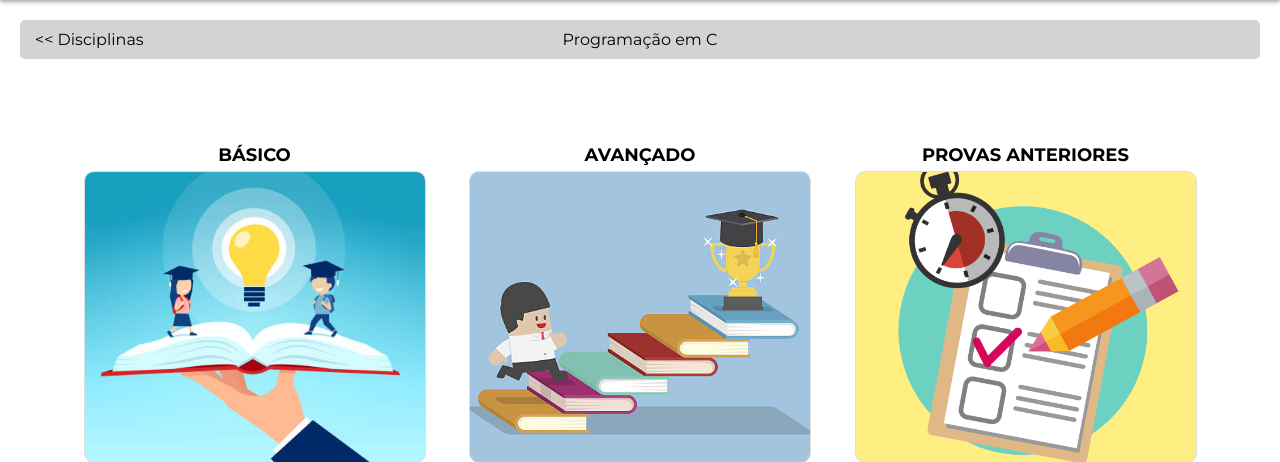
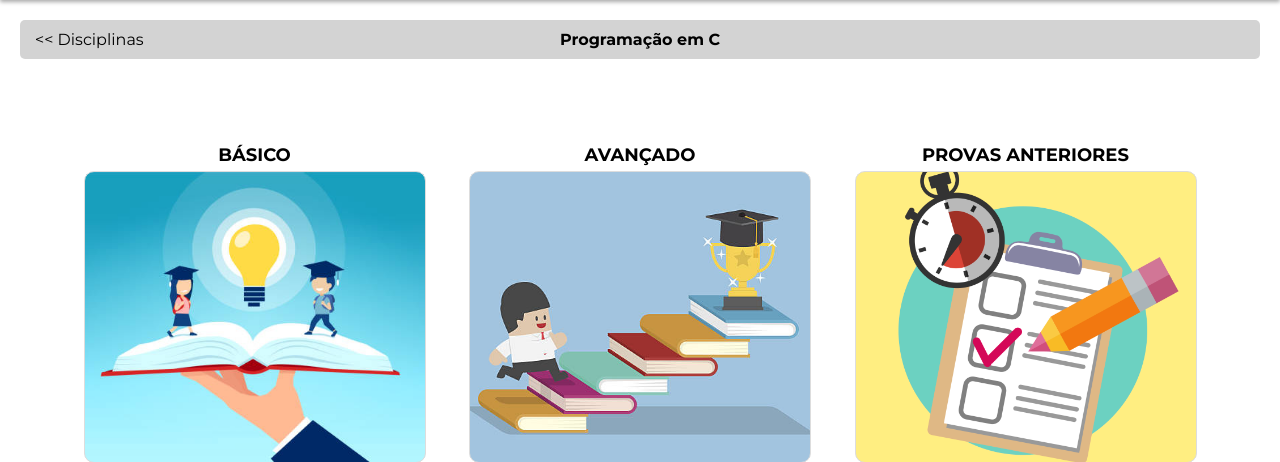
Before and after one commit to lglac123/PUC-Mais, a Django app: a page that uses app/templates/Disciplina.html in a window 1280 px wide. Shown: the part 44-506 px from the top of the page. Run offline with Django 5.2, Linux system fonts and the light colour scheme; data comes from the database, SQL or seed files in the repository; both versions use the stored data as it was after the commit.

Commit message:
correcao-de-bug

```diff
--- a/app/static/style.css
+++ b/app/static/style.css
@@ -50,6 +50,7 @@ h1 {
   padding: 10px;
   border-radius: 5px;
   position: relative;
+  z-index: -1;
 }
 
 .background {
--- a/app/templates/Disciplina.html
+++ b/app/templates/Disciplina.html
@@ -10,7 +10,7 @@
     <div class="userbar">
         <a style="position: absolute; left: 0; padding-left: 15px; text-decoration: none; color:black"
         href="/disciplinas/">&lt;&lt; Disciplinas</a>
-        <span style="align-items:central">{{ discipline_name }}</span>
+        <span style="align-items:central; font-weight: bold">{{ discipline_name }}</span>
     </div>
 
     <div class="horizontal" style="margin: 30px 0px 10px 0px;">
```
Also changed, not shown: db.sqlite3.
